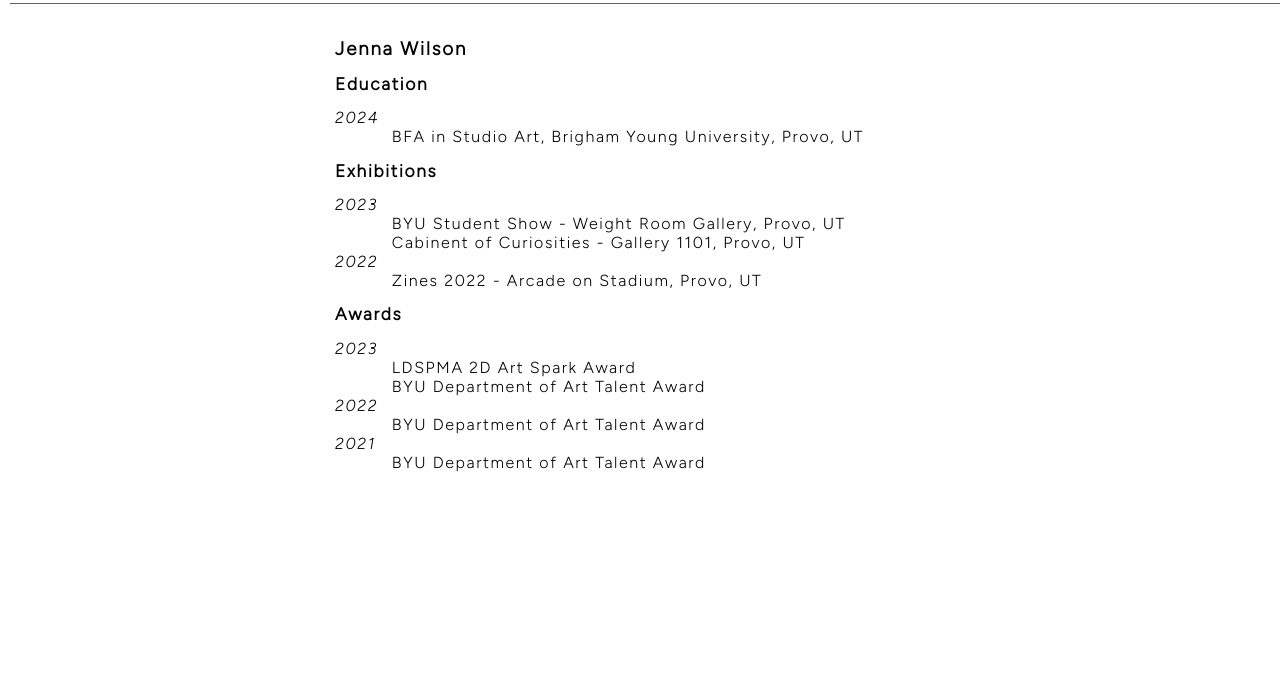
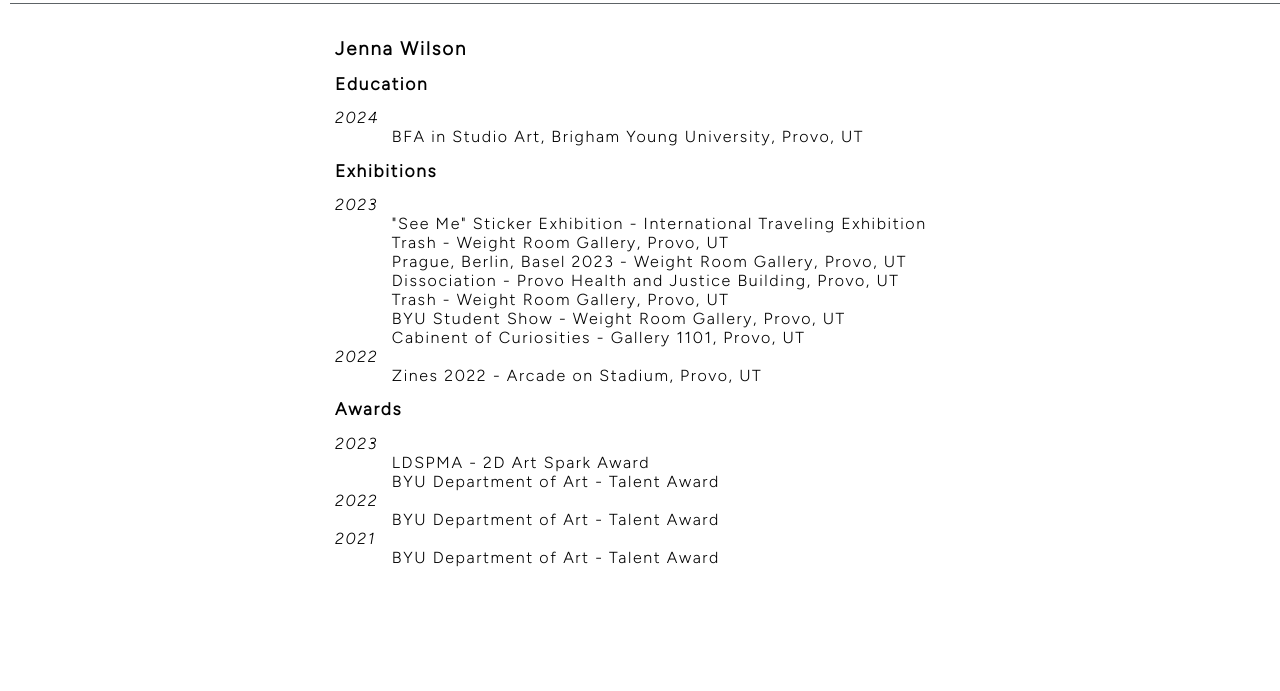
Before and after one commit to jennakaywilson/jennakaywilson.github.io, a plain HTML site: page content/Resume/Resume.html in a window 1280 px wide. Shown: the part 61-752 px from the top of the page. Drawn offline with Linux system fonts and the light colour scheme.

Commit message:
CV Update

```diff
--- a/content/Resume/Resume.html
+++ b/content/Resume/Resume.html
@@ -107,6 +107,20 @@
                   <em>2023</em>
                 </div>
                 <div>
+                  &ensp; &ensp; &ensp; &nbsp; "See Me" Sticker Exhibition - International Traveling Exhibition<div>
+                    &ensp; &ensp; &ensp; &nbsp; Trash - Weight Room Gallery, Provo, UT
+                  </div>
+                </div>
+                <div>
+                  &ensp; &ensp; &ensp; &nbsp; Prague, Berlin, Basel 2023 - Weight Room Gallery, Provo, UT
+                </div>
+                <div>
+                  &ensp; &ensp; &ensp; &nbsp; Dissociation - Provo Health and Justice Building, Provo, UT
+                </div>
+                <div>
+                  &ensp; &ensp; &ensp; &nbsp; Trash - Weight Room Gallery, Provo, UT
+                </div>
+                <div>
                   &ensp; &ensp; &ensp; &nbsp; BYU Student Show - Weight Room Gallery, Provo, UT
                 </div>
                 <div>
@@ -122,18 +136,18 @@
                <div>
                 <em>2023</em>
               </div>
-              &ensp; &ensp; &ensp; &nbsp; LDSPMA 2D Art Spark Award
+              &ensp; &ensp; &ensp; &nbsp; LDSPMA - 2D Art Spark Award
               <div>
                </div>
-               &ensp; &ensp; &ensp; &nbsp; BYU Department of Art Talent Award
+               &ensp; &ensp; &ensp; &nbsp; BYU Department of Art - Talent Award
                <div>
                 <em>2022</em>
                </div>
-               &ensp; &ensp; &ensp; &nbsp; BYU Department of Art Talent Award
+               &ensp; &ensp; &ensp; &nbsp; BYU Department of Art - Talent Award
                <div>
                 <em>2021</em>
                </div>
-               &ensp; &ensp; &ensp; &nbsp; BYU Department of Art Talent Award
+               &ensp; &ensp; &ensp; &nbsp; BYU Department of Art - Talent Award
               </div>
 
               <div class="column side"></div>
```
Also changed, not shown: 3 other files.
